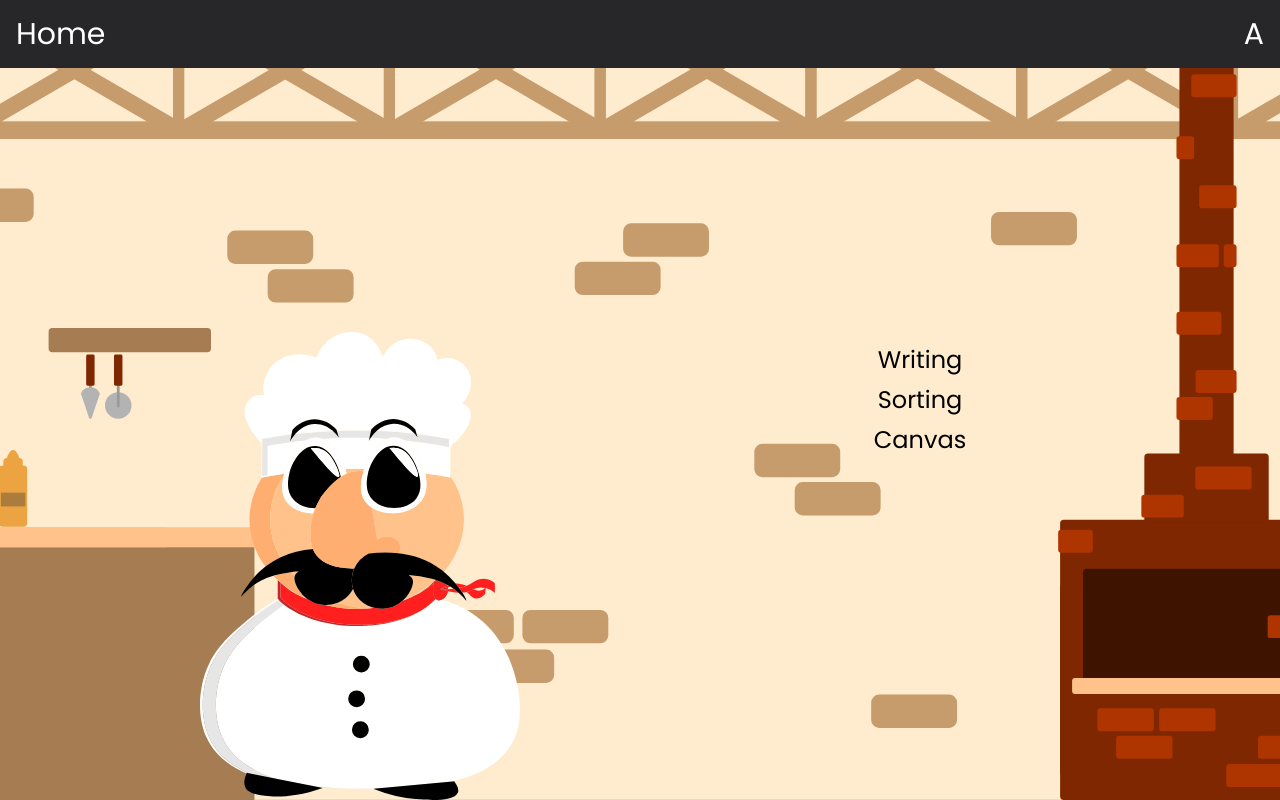
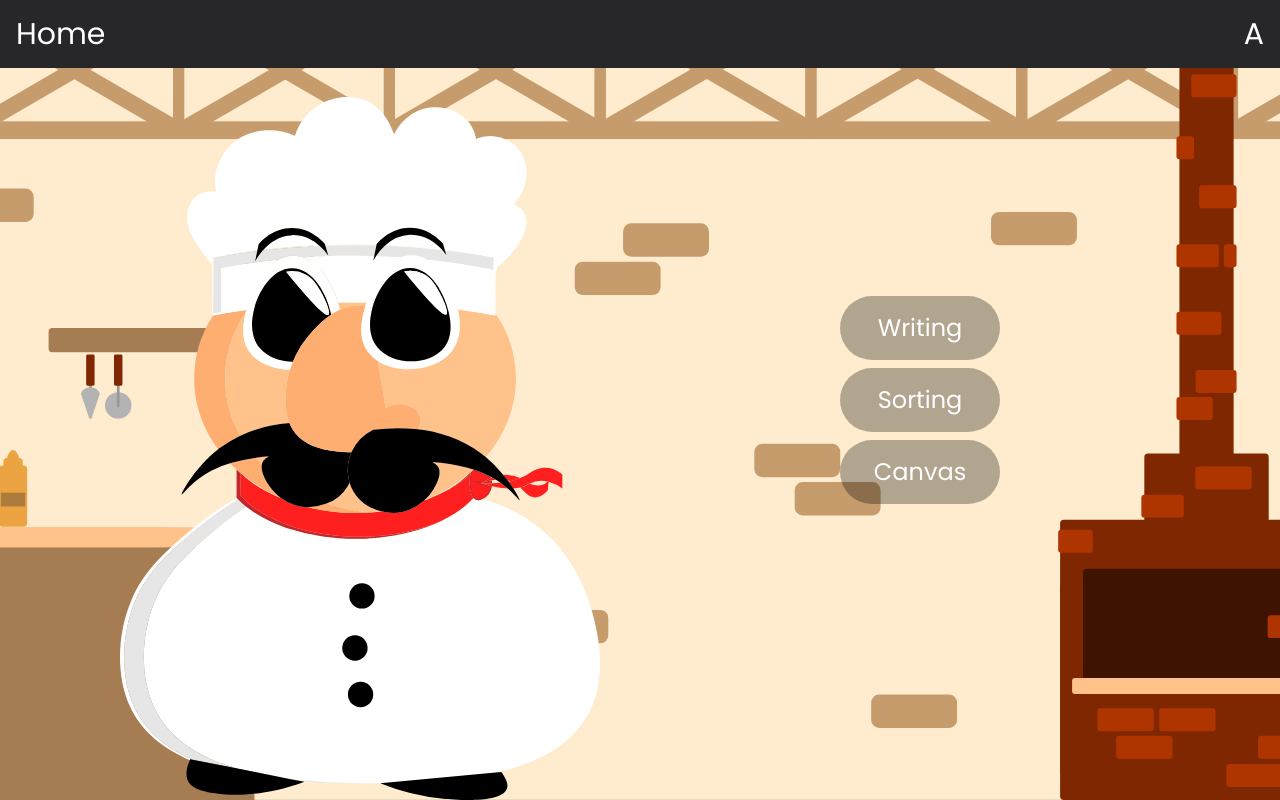
Before and after one commit to malthesers/letter-learning, a Vue app: page /a in a window 1280 px wide. Built offline with nearby package versions, Linux system fonts and the light colour scheme.

Commit message:
Re-scaled LetterView character/buttons

```diff
--- a/src/index.css
+++ b/src/index.css
@@ -6,6 +6,10 @@
   main {
     @apply h-full;
   }
+
+  main a {
+    @apply w-40 mx-auto bg-black bg-opacity-30 p-4 text-white rounded-full duration-200 hover:bg-opacity-70;
+  }
 }
 
 @layer utilities {
--- a/src/views/LetterView.vue
+++ b/src/views/LetterView.vue
@@ -2,7 +2,7 @@
   <main :style="{ backgroundImage: `url(/src/assets/background/${letterStore.current?.images.background}.svg)` }"
     class="h-full px-20 bg-cover bg-center grid grid-cols-2">
     <img :src="`/src/assets/character/${letterStore.current?.images.character}.svg`" :alt="letterStore.current?.name"
-      class=" w-80 mx-auto mt-auto">
+      class="max-w-[30rem] h-auto mx-auto mt-auto">
     <nav class="text-2xl flex flex-col justify-center text-black text-center gap-2">
       <RouterLink :to="route.params.id + '/writing'">Writing</RouterLink>
       <RouterLink :to="route.params.id + '/sorting'">Sorting</RouterLink>
```
